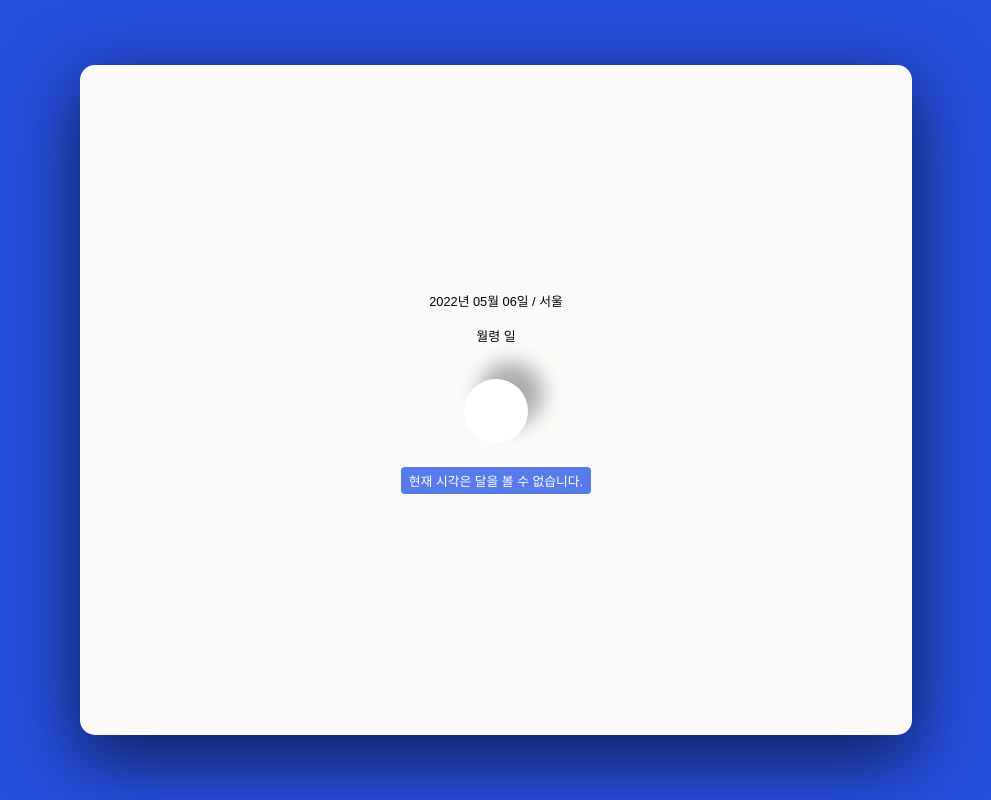
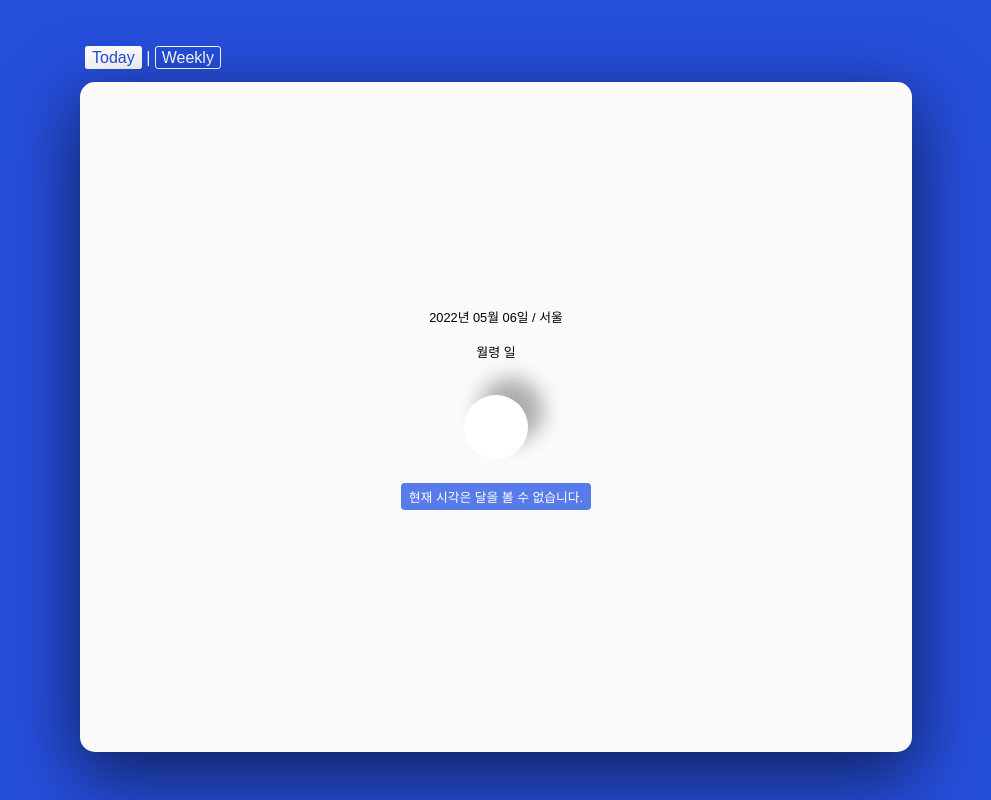
Before and after one commit to SaeWooKKang/PhaseOfTheMoon, a React app in the folder client/: page / in a window 1280 px wide. Shown: the whole page, without its empty margins (144-1135 px from the left). Built offline with nearby package versions, Linux system fonts and the light colour scheme; no server answers; the HTML template or start-up script is replaced by a standard one.

Commit message:
Feat:   header에 Today, Weekly 메뉴 제작

```diff
--- a/client/src/components/App.tsx
+++ b/client/src/components/App.tsx
@@ -11,8 +11,31 @@ import { makeYearMonthDate } from '../fs';
 const AppWrapper = styled.div`
   height: 100vh;
   display: flex;
+  flex-direction: column;
   justify-content: center;
   align-items: center;
+
+  header {
+    margin-left: 10px;
+    display: flex;
+    width: 65vw;
+    margin-bottom: 15px;
+    color: #fff;
+
+    a {
+      border: 1px solid #fff;
+      border-radius: 3px;
+      padding: 2px 6px;
+      /* background: rgb(255,255,255, 0.9); */
+      color: #fff;
+    }
+
+    // 선택된 버튼 적용할 css
+    a:nth-child(1) {
+      background: #fff;
+      color: #254EDB
+    }
+  }
 
   .ctn-components {
     display: flex;
@@ -31,6 +54,7 @@ const AppWrapper = styled.div`
       justify-content: center;
       align-items: center;
       font-size: 0.8rem;
+
     }
   }
 `;
@@ -41,6 +65,12 @@ const App = () => {
     <>
       <GlobalStyle />
       <AppWrapper>
+        <header>
+          <nav>
+            <a>Today</a> | {' '}
+            <a>Weekly</a>
+          </nav>
+        </header>
         <div className='ctn-components'>
             <div className='text-year-month-date'>
               { `${year}년 ${month}월 ${date}일 / 서울` }
--- a/client/webpack.config.ts
+++ b/client/webpack.config.ts
@@ -10,7 +10,7 @@ interface Configuration extends WebpackConfiguration {
 
 const config: Configuration = {
   name: 'ts-setting',
-  mode: 'production',
+  mode: 'development',
   devtool: 'eval',
   resolve: {
     extensions: ['.js', '.jsx', '.tsx', '.ts'],
@@ -22,7 +22,7 @@ const config: Configuration = {
     rules: [{
       loader: 'babel-loader',
       options: {
-        // plugins: ['react-refresh/babel'],
+        plugins: ['react-refresh/babel'],
         presets: ["@babel/preset-env", "@babel/preset-react"]
       },
     }, {
@@ -32,7 +32,7 @@ const config: Configuration = {
     }],
   },
   plugins: [
-    // new ReactRefreshPlugin(),
+    new ReactRefreshPlugin(),
     new ForkTsCheckerWebpackPlugin()
   ],
   output: {
```
